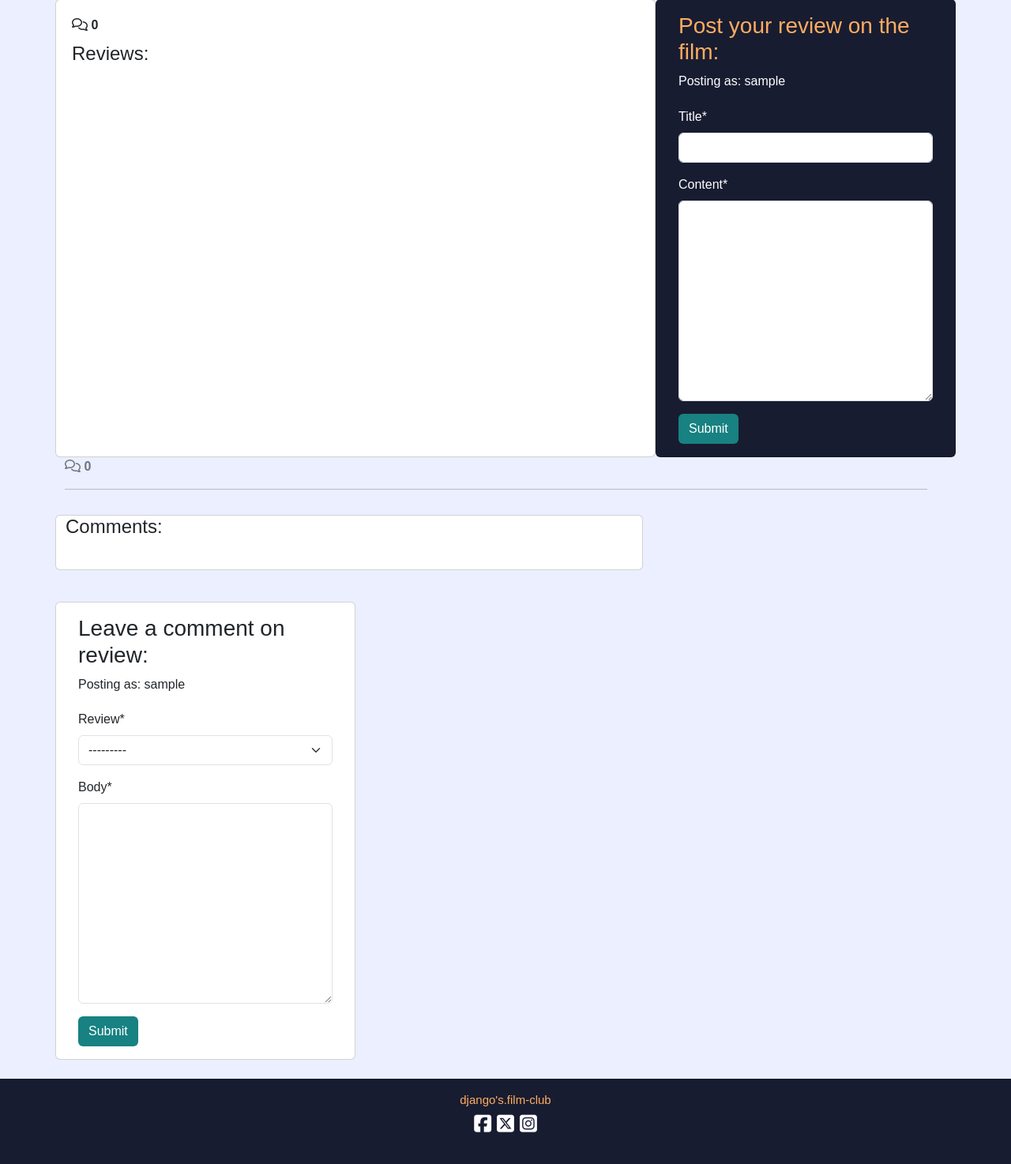
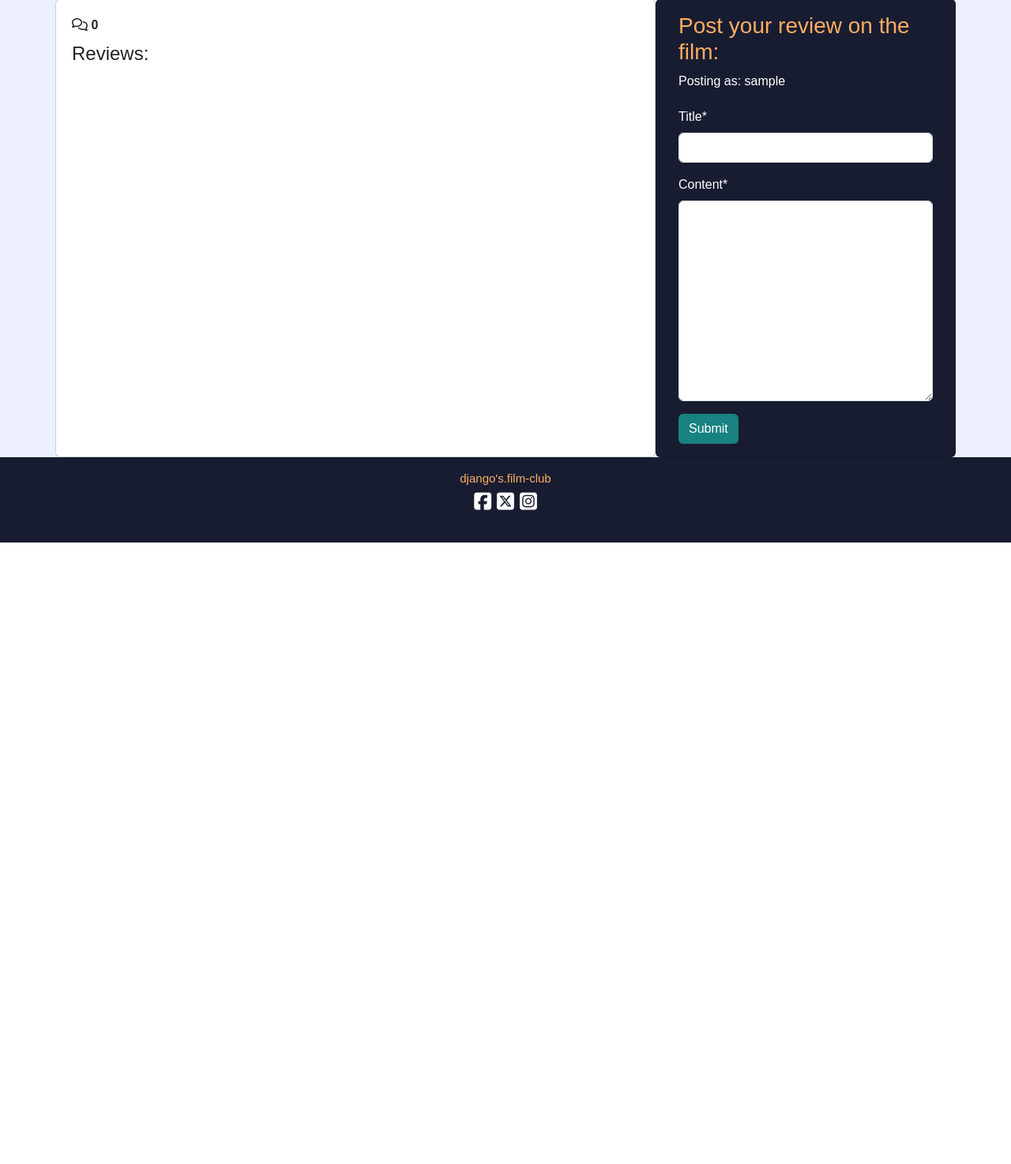
Before and after one commit to StringerMus/django-film-club, a Django app: page /dangal/ in a window 1280 px wide. Shown: the part 339-1813 px from the top of the page at 79% size. After the commit the page ends 1026 px from the top, so only its background shows below. Run offline with Django 4.2, Linux system fonts and the light colour scheme; the visitor is signed in with stand-in values (Sample User, id 1); data comes from the database, SQL or seed files in the repository; data that the repository does not hold is empty; some libraries are stand-ins or nearby versions; some web fonts are replaced.

Commit message:
Downgrade comment to 'could-have', remove comments from app. Add boostrap for logout.

```diff
--- a/film/forms.py
+++ b/film/forms.py
@@ -1,4 +1,4 @@
-from .models import Review, Comment
+from .models import Review
 from django import forms
 
 
@@ -6,8 +6,3 @@ class ReviewForm(forms.ModelForm):
     class Meta:
         model = Review
         fields = ('title', 'content',)
-
-class CommentForm(forms.ModelForm):
-    class Meta:
-        model = Comment
-        fields = ('review', 'body',)
--- a/film/models.py
+++ b/film/models.py
@@ -22,13 +22,12 @@ GENRE_CHOICES = (
 # Create your models here.
 class Movie(models.Model):
     title = models.CharField(max_length=200, unique=True)
-    slug = models.SlugField(max_length=200, unique=True, null=True)
+    slug = models.SlugField(max_length=200, unique=True)
     year = models.IntegerField(('year'), default=datetime.datetime.now().year)
     genre = models.CharField(max_length=15, choices=GENRE_CHOICES, default='horror')
     featured_image = CloudinaryField('image', default='placeholder')
     synopsis = models.TextField()
     director = models.CharField(max_length=200, unique=False)
-    excerpt = models.TextField(blank=True)
     added_on = models.DateTimeField(auto_now_add=True)
 
     class Meta:
@@ -46,7 +45,6 @@ class Review(models.Model):
     content = models.TextField()
     created_on = models.DateTimeField(auto_now_add=True)
     status = models.IntegerField(choices=STATUS, default=1)
-    #excerpt = models.TextField(blank=True)
     updated_on = models.DateTimeField(auto_now=True)
 
     class Meta:
@@ -54,17 +52,3 @@ class Review(models.Model):
 
     def __str__(self):
         return f"{self.title} | by {self.author}"
-
-
-class Comment(models.Model):
-    review = models.ForeignKey(Review, on_delete=models.CASCADE, related_name="comments")
-    author = models.ForeignKey(User, on_delete=models.CASCADE, related_name="comments_author")
-    body = models.TextField()
-    approved = models.BooleanField(default=False)
-    created_on = models.DateTimeField(auto_now_add=True)
-
-    class Meta:
-        ordering = ["-created_on"]
-
-    def __str__(self):
-        return f"{self.body} | by {self.author}"
--- a/film/templates/film/film_detail.html
+++ b/film/templates/film/film_detail.html
@@ -30,8 +30,8 @@
         <!-- Loop through reviews -->
         {% for review in review %}
         <div class="p-2 reviews">
+          <div id="reivew{{ review.id }}"></
             <h3>{{ review.title }}</h3>
-          <div id="reivew{{ review.id }}">
             {{ review.content | linebreaks }}
           </div>
           <h6>by {{ review.author }}</h6>
@@ -62,68 +62,6 @@
         {% endif %}
       </div>
     </div>
-
-    <!-- Displaying count of comments -->
-  <div class="row">
-    <div class="col-12">
-      <strong class="text-secondary">
-        <i class="far fa-comments"></i> {{ comment_count }}
-      </strong>
-    </div>
-    <div class="col-12">
-      <hr>
-    </div>
-  </div>
-
-  <!-- Displaying Comments -->
-  <div class="row">
-    <div class="col-md-8 card mb-4 mt-3 ">
-      <h4>Comments:</h4>
-      <div class="card-body">
-        <!-- We want a for loop inside the empty control tags to iterate through each comment in comments -->
-        {% for comment in comments %}
-        <div class="p-2 comments
-          {% if not comment.approved and comment.author == user %}faded{% elif not comment.approved %} d-none{% endif %}">
-          <p class="font-weight-bold">
-            {{ comment.author }}
-            <span class="font-weight-normal">
-              {{ comment.created_on }}
-            </span> commented:
-          </p>
-          <div id="comment{{ comment.id }}">
-            {{ comment.body | safe }}
-          </div>
-          {% if not comment.approved and comment.author == user %}
-          <p class="approval">
-            This comment is awaiting approval
-          </p>
-          {% endif %}
-          <!--Edit & delete comments-->
-          {% if user.is_authenticated and comment.author == user %}
-          <button class="btn btn-delete"comment_id="{{ comment.id }}">Delete</button>
-          <!--<button class="btn btn-edit" comment_id="{{ comment.id }}">Edit</button>-->
-          {% endif %}
-        </div>
-        <!-- Our for loop ends here -->
-        {% endfor %}
-      </div>
-    </div>
-  </div>
-
-  <!-- Creating New Comments -->
-  <div class="col-md-4 card mb-4 mt-3">
-    <div class="card-body">
-      {% if user.is_authenticated %}
-      <h3>Leave a comment on review:</h3>
-      <p>Posting as: {{ user.username }}</p>
-      <form id="commentForm" method="POST" style="margin-top: 1.3em;">
-        {{ comment_form | crispy }}
-        {% csrf_token %}
-        <button id="submitButton" type="submit" class="btn btn-signup btn-md">Submit</button>
-      </form>
-      {% else %}
-      <p>Log in to leave a comment</p>
-      {% endif %}
   </div>
 </div>
 
@@ -136,7 +74,7 @@
         <button type="button" class="btn-close" data-bs-dismiss="modal" aria-label="Close"></button>
       </div>
       <div class="modal-body">
-      This will be deleted permanently. Are you sure you want to delete?
+        This review will be deleted permanently. Are you sure you want to delete the review?
       </div>
       <div class="modal-footer">
         <button type="button" class="btn btn-secondary" data-bs-dismiss="modal">Close</button>
@@ -146,12 +84,8 @@
   </div>
 </div>
 
-  </div>
-</div>
-
 {% endblock content %}
 
 {% block extras %}
 <script src="{% static 'js/reviews.js'  %}"></script>
-<script src="{% static 'js/comments.js' %}"></script>
 {% endblock %}
--- a/film/urls.py
+++ b/film/urls.py
@@ -7,10 +7,6 @@ urlpatterns = [
     path('<slug:slug>/', views.film_detail, name='film_detail'),
     path('<slug:slug>/edit_review/<int:review_id>',
          views.review_edit, name='review_edit'),
-    path('<slug:slug>/edit_comment/<int:comment_id>',
-         views.comment_edit, name='comment_edit'),
      path('<slug:slug>/delete_review/<int:review_id>',
          views.review_delete, name='review_delete'),
-     path('<slug:slug>/delete_comment/<int:comment_id>',
-         views.comment_delete, name='comment_delete'),
 ]
--- a/film/views.py
+++ b/film/views.py
@@ -2,8 +2,8 @@ from django.shortcuts import render, get_object_or_404, reverse
 from django.views import generic
 from django.contrib import messages
 from django.http import HttpResponseRedirect
-from .models import Movie, Review, Comment
-from .forms import ReviewForm, CommentForm
+from .models import Movie, Review
+from .forms import ReviewForm
 
 
 # Create your views here.
@@ -19,9 +19,6 @@ def film_detail(request, slug):
     film = get_object_or_404(queryset, slug=slug)
     reviews = film.reviews.all().order_by("-created_on")
     review_count = film.reviews.filter().count()
-    comments_obj = Comment.objects.all()
-    comments = comments_obj.all().order_by("-created_on")
-    comment_count = comments.filter().count()
 
     if request.method == "POST":
         review_form = ReviewForm(data=request.POST)
@@ -34,20 +31,8 @@ def film_detail(request, slug):
                 request, messages.SUCCESS,
                 'Review submitted.'
             )
-    if request.method == "POST":
-        comment_form = CommentForm(data=request.POST)
-        if comment_form.is_valid():
-            comment = comment_form.save(commit=False)
-            comment.author = request.user
-            comment.film = film
-            comment.save()
-            messages.add_message(
-                request, messages.SUCCESS,
-                'Comment has been submitted, pending approval.'
-            )
 
     review_form = ReviewForm()
-    comment_form = CommentForm()
 
     return render(
         request,
@@ -57,9 +42,6 @@ def film_detail(request, slug):
             "review": reviews,
             "review_count": review_count,
             "review_form": review_form,
-            "comments": comments,
-            "comment_count": comment_count,
-            "comment_form": comment_form,
         },
     )
 
@@ -87,30 +69,6 @@ def review_edit(request, slug, review_id):
     return HttpResponseRedirect(reverse('film_detail', args=[slug]))
 
 
-#edit comments
-def comment_edit(request, slug, comment_id):
-    """
-    view to edit comments
-    """
-    if request.method == "POST":
-
-        queryset = Post.objects.filter(status=1)
-        film = get_object_or_404(queryset, slug=slug)
-        comment = get_object_or_404(Comment, pk=comment_id)
-        comment_form = CommentForm(data=request.POST, instance=comment)
-
-        if comment_form.is_valid() and comment.author == request.user:
-            comment = comment_form.save(commit=False)
-            comment.film = film
-            comment.approved = False
-            comment.save()
-            messages.add_message(request, messages.SUCCESS, 'Comment Updated!')
-        else:
-            messages.add_message(request, messages.ERROR, 'Error updating comment!')
-
-    return HttpResponseRedirect(reverse('film_detail', args=[slug]))
-
-
 #delete reviews
 def review_delete(request, slug, review_id):
     """
@@ -127,21 +85,3 @@ def review_delete(request, slug, review_id):
         messages.add_message(request, messages.ERROR, 'You can only delete your own reviews!')
 
     return HttpResponseRedirect(reverse('film_detail', args=[slug]))
-
-
-#delete comments
-def comment_delete(request, slug, comment_id):
-    """
-    view to delete comment
-    """
-    queryset = Movie.objects.all()
-    film = get_object_or_404(queryset, slug=slug)
-    comment = get_object_or_404(Comment, pk=comment_id)
-
-    if comment.author == request.user:
-        comment.delete()
-        messages.add_message(request, messages.SUCCESS, 'Comment deleted!')
-    else:
-        messages.add_message(request, messages.ERROR, 'You can only delete your own comments!')
-
-    return HttpResponseRedirect(reverse('film_detail', args=[slug]))
--- a/static/js/comments.js
+++ /dev/null
@@ -1,46 +0,0 @@
-/**const editButtons = document.getElementsByClassName("btn-edit");**/
-const commentText = document.getElementById("id_body");
-const commentForm = document.getElementById("commentForm");
-/**const submitButton = document.getElementById("submitButton");**/
-
-const deleteModal = new bootstrap.Modal(document.getElementById("deleteModal"));
-const deleteButtons = document.getElementsByClassName("btn-delete");
-const deleteConfirm = document.getElementById("deleteConfirm");
-
-/**
-* Initializes edit functionality for the provided edit buttons.
-*
-* For each button in the `editButtons` collection:
-* - Retrieves the associated comment's ID upon click.
-* - Fetches the content of the corresponding comment.
-* - Populates the `commentText` input/textarea with the comment's content for editing.
-* - Updates the submit button's text to "Update".
-* - Sets the form's action attribute to the `edit_comment/{commentId}` endpoint.
-*/
-for (let button of editButtons) {
-  button.addEventListener("click", (e) => {
-    let commentId = e.target.getAttribute("comment_id");
-    let commentContent = document.getElementById(`comment${commentId}`).innerText;
-    commentText.value = commentContent;
-    submitButton.innerText = "Update";
-    commentForm.setAttribute("action", `edit_comment/${commentId}`);
-  });
-}
-
-/**
-* Initializes deletion functionality for the provided delete buttons.
-*
-* For each button in the `deleteButtons` collection:
-* - Retrieves the associated comment's ID upon click.
-* - Updates the `deleteConfirm` link's href to point to the
-* deletion endpoint for the specific comment.
-* - Displays a confirmation modal (`deleteModal`) to prompt
-* the user for confirmation before deletion.
-*/
-for (let button of deleteButtons) {
-  button.addEventListener("click", (e) => {
-    let commentId = e.target.getAttribute("comment_id");
-    deleteConfirm.href = `delete_comment/${commentId}`;
-    deleteModal.show();
-  });
-}
```
Also changed, not shown: film/admin.py (+1 -11 lines), templates/account/logout.html (+16 -8 lines), film/migrations/0001_initial.py, film/migrations/0002_movie_featured_image.py (deleted), film/migrations/0003_alter_movie_slug.py (deleted). Lines whose indentation alone changed are shown as unchanged.
